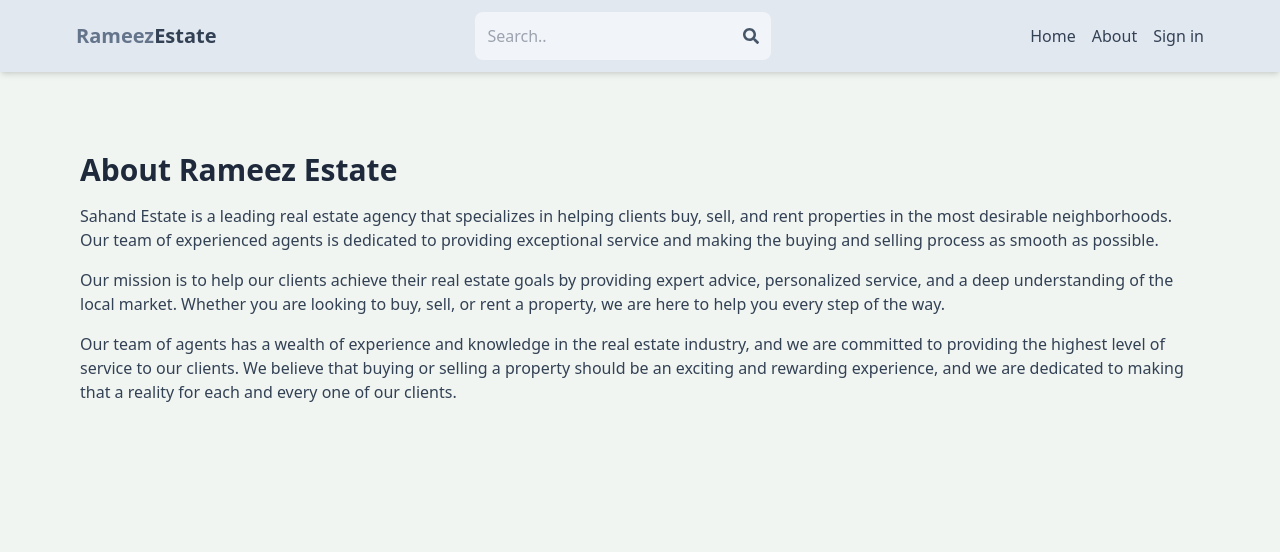
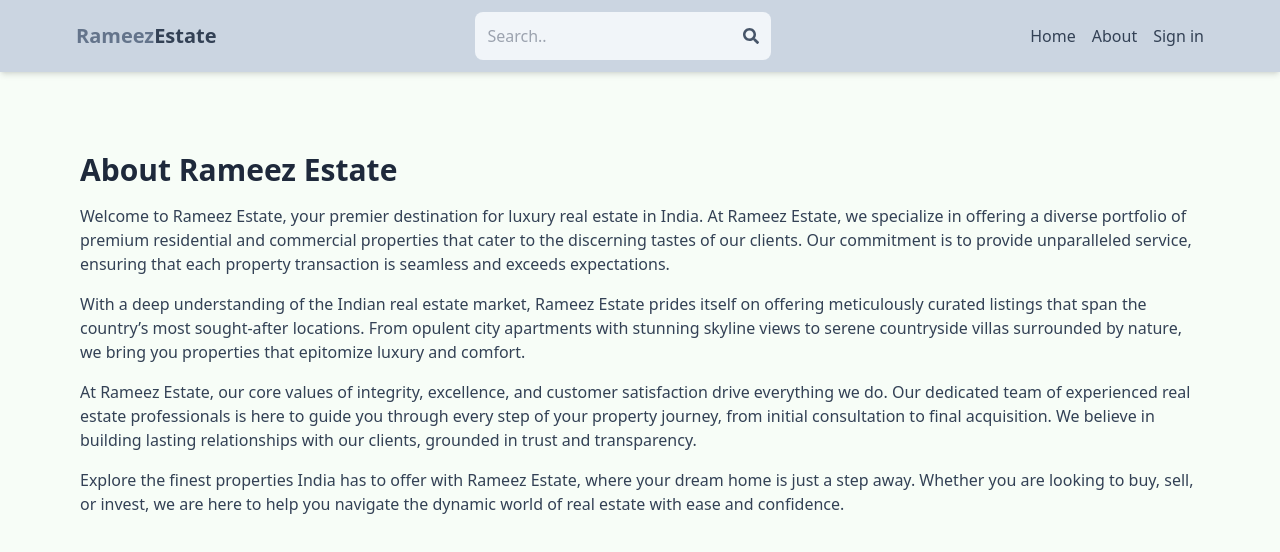
Before and after one commit to MOHINUDDIN-RAZI/real_estate, a React (Vite) app in the folder client/: page /about in a window 1280 px wide. Shown: the top 552 px of the page. Built offline with nearby package versions, Linux system fonts and the light colour scheme; no server answers.

Commit message:
Minor improvements

```diff
--- a/client/src/components/Header.jsx
+++ b/client/src/components/Header.jsx
@@ -23,10 +23,10 @@ export default function Header() {
     }
   }, [location.search]);
   return (
-    <header className="bg-slate-200 shadow-md">
+    <header className="bg-slate-300 shadow-md">
       <div className="flex justify-between items-center max-w-6xl mx-auto p-3">
         <Link to="/">
-          <h1 className="font-bold text-sm sm:text-xl flex flex-wrap">
+          <h1 className="font-bold text-sm sm:text-xl flex flex-wrap font">
             <span className="text-slate-500">Rameez</span>
             <span className="text-slate-700">Estate</span>
           </h1>
--- a/client/src/components/ListingItem.jsx
+++ b/client/src/components/ListingItem.jsx
@@ -27,7 +27,7 @@ export default function ListingItem({ listing }) {
             {listing.description}
           </p>
           <p className="text-slate-500 mt-2 font-semibold ">
-            $
+            ₹
             {listing.offer
               ? listing.discountPrice.toLocaleString("en-US")
               : listing.regularPrice.toLocaleString("en-US")}
--- a/client/src/index.css
+++ b/client/src/index.css
@@ -3,5 +3,5 @@
 @tailwind utilities;
 
 body{
-  background-color:rgb(241, 245, 241);
+  background-color:rgb(247, 253, 247);
 }
--- a/client/src/pages/About.jsx
+++ b/client/src/pages/About.jsx
@@ -7,24 +7,33 @@ export default function About() {
         About Rameez Estate
       </h1>
       <p className="mb-4 text-slate-700">
-        Sahand Estate is a leading real estate agency that specializes in
-        helping clients buy, sell, and rent properties in the most desirable
-        neighborhoods. Our team of experienced agents is dedicated to providing
-        exceptional service and making the buying and selling process as smooth
-        as possible.
+        Welcome to Rameez Estate, your premier destination for luxury real
+        estate in India. At Rameez Estate, we specialize in offering a diverse
+        portfolio of premium residential and commercial properties that cater to
+        the discerning tastes of our clients. Our commitment is to provide
+        unparalleled service, ensuring that each property transaction is
+        seamless and exceeds expectations.
       </p>
       <p className="mb-4 text-slate-700">
-        Our mission is to help our clients achieve their real estate goals by
-        providing expert advice, personalized service, and a deep understanding
-        of the local market. Whether you are looking to buy, sell, or rent a
-        property, we are here to help you every step of the way.
+        With a deep understanding of the Indian real estate market, Rameez
+        Estate prides itself on offering meticulously curated listings that span
+        the country’s most sought-after locations. From opulent city apartments
+        with stunning skyline views to serene countryside villas surrounded by
+        nature, we bring you properties that epitomize luxury and comfort.
       </p>
       <p className="mb-4 text-slate-700">
-        Our team of agents has a wealth of experience and knowledge in the real
-        estate industry, and we are committed to providing the highest level of
-        service to our clients. We believe that buying or selling a property
-        should be an exciting and rewarding experience, and we are dedicated to
-        making that a reality for each and every one of our clients.
+        At Rameez Estate, our core values of integrity, excellence, and customer
+        satisfaction drive everything we do. Our dedicated team of experienced
+        real estate professionals is here to guide you through every step of
+        your property journey, from initial consultation to final acquisition.
+        We believe in building lasting relationships with our clients, grounded
+        in trust and transparency.
+      </p>
+      <p className="mb-4 text-slate-700">
+        Explore the finest properties India has to offer with Rameez Estate,
+        where your dream home is just a step away. Whether you are looking to
+        buy, sell, or invest, we are here to help you navigate the dynamic world
+        of real estate with ease and confidence.
       </p>
     </div>
   );
--- a/client/src/pages/CreateListing.jsx
+++ b/client/src/pages/CreateListing.jsx
@@ -282,7 +282,7 @@ export default function CreateListing() {
               <div className="flex flex-col items-center">
                 <p>Regular price</p>
                 {formData.type === "rent" && (
-                  <span className="text-xs">($ / month)</span>
+                  <span className="text-xs">(₹ / month)</span>
                 )}
               </div>
             </div>
@@ -292,7 +292,7 @@ export default function CreateListing() {
                   type="number"
                   id="discountPrice"
                   min="1"
-                  max="10"
+                  max="regularPrice"
                   required
                   className="p-3 border border-gray-300 rounded-lg"
                   onChange={handleChange}
@@ -301,7 +301,7 @@ export default function CreateListing() {
                 <div className="flex flex-col items-center">
                   <p>Discounted price</p>
                   {formData.type === "rent" && (
-                    <span className="text-xs">($ / month)</span>
+                    <span className="text-xs">(₹ / month)</span>
                   )}
                 </div>
               </div>
--- a/client/src/pages/Home.jsx
+++ b/client/src/pages/Home.jsx
@@ -55,7 +55,7 @@ export default function Home() {
           place with ease
         </h1>
         <div className="text-gray-400 text-xs sm:text-sm">
-          Sahand Estate is the best place to find your next perfect place to
+          Rameez Estate is the best place to find your next perfect place to
           live.
           <br />
           We have a wide range of properties for you to choose from.
--- a/client/src/pages/Listing.jsx
+++ b/client/src/pages/Listing.jsx
@@ -87,7 +87,7 @@ export default function Listing() {
           )}
           <div className="flex flex-col max-w-4xl mx-auto p-3 my-7 gap-4">
             <p className="text-2xl font-semibold">
-              {listing.name} - ${" "}
+              {listing.name} - ₹{""}
               {listing.offer
                 ? listing.discountPrice.toLocaleString("en-US")
                 : listing.regularPrice.toLocaleString("en-US")}
@@ -103,7 +103,7 @@ export default function Listing() {
               </p>
               {listing.offer && (
                 <p className="bg-green-900 w-full max-w-[200px] text-white text-center p-1 rounded-md">
-                  ${+listing.regularPrice - +listing.discountPrice} OFF
+                  ₹ {+listing.regularPrice - +listing.discountPrice} OFF
                 </p>
               )}
             </div>
```
